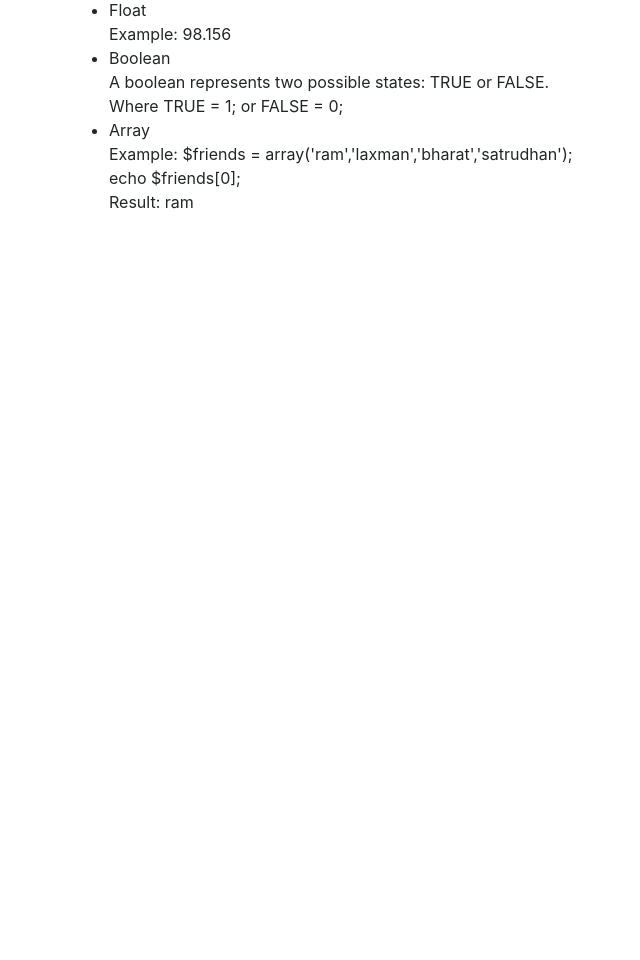
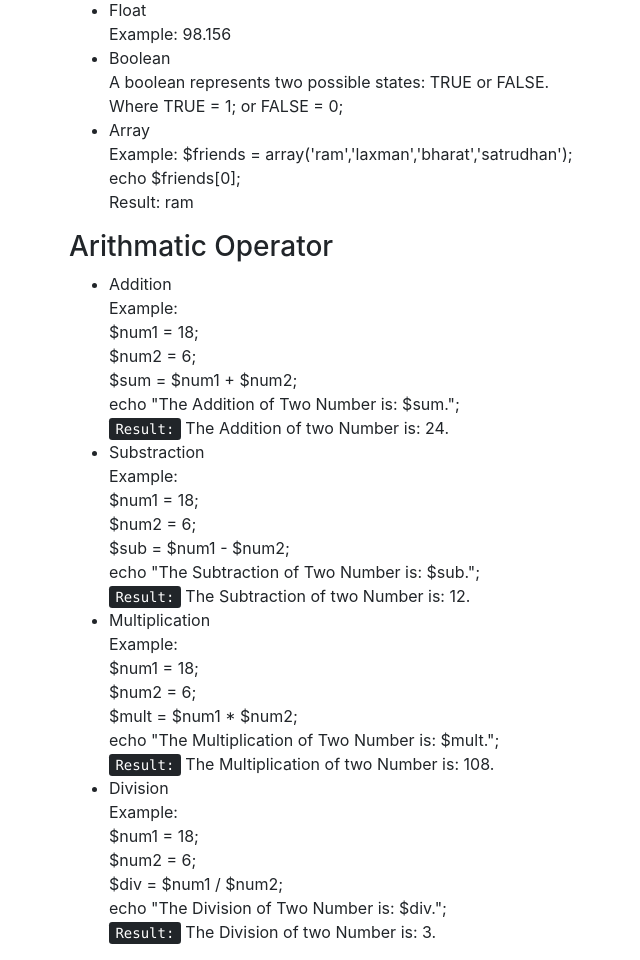
Before and after one commit to rabikrishnayadav/php, a PHP site: page / in a window 1280 px wide. Shown: the part 1185-2145 px from the top of the page, without its empty margins (16-656 px from the left). Before the commit the page ends 1394 px from the top, so only its background shows below. Run offline with PHP 8.4, Linux system fonts and the light colour scheme.

Commit message:
arithmatic operator

```diff
--- a/index.php
+++ b/index.php
@@ -100,6 +100,63 @@
 					?>
 				</ul>
 			</div>
+			<div>
+				<h3>Arithmatic Operator</h3>
+				<ul>
+					<li>Addition</li>
+					Example:<br>
+					$num1 = 18;<br>
+					$num2 = 6;<br>
+					$sum = $num1 + $num2;<br>
+					echo "The Addition of Two Number is: $sum.";<br>
+					<kbd>Result:</kbd>
+					<?php
+					$num1 = 18;
+					$num2 = 6;
+					$sum = $num1 + $num2;
+					echo "The Addition of two Number is: $sum.";
+					?>
+					<li>Substraction</li>
+					Example:<br>
+					$num1 = 18;<br>
+					$num2 = 6;<br>
+					$sub = $num1 - $num2;<br>
+					echo "The Subtraction of Two Number is: $sub.";<br>
+					<kbd>Result:</kbd>
+					<?php
+					$num1 = 18;
+					$num2 = 6;
+					$sub = $num1 - $num2;
+					echo "The Subtraction of two Number is: $sub.";
+					?>
+					<li>Multiplication</li>
+					Example:<br>
+					$num1 = 18;<br>
+					$num2 = 6;<br>
+					$mult = $num1 * $num2;<br>
+					echo "The Multiplication of Two Number is: $mult.";<br>
+					<kbd>Result:</kbd>
+					<?php
+					$num1 = 18;
+					$num2 = 6;
+					$mult = $num1 * $num2;
+					echo "The Multiplication of two Number is: $mult.";
+					?>
+					<li>Division</li>
+					Example:<br>
+					$num1 = 18;<br>
+					$num2 = 6;<br>
+					$div = $num1 / $num2;<br>
+					echo "The Division of Two Number is: $div.";<br>
+					<kbd>Result:</kbd>
+					<?php
+					$num1 = 18;
+					$num2 = 6;
+					$div = $num1 / $num2;
+					echo "The Division of two Number is: $div.";
+					?>
+				</ul>
+			</div>
 		</div>
 	</body>
 </html>
```
